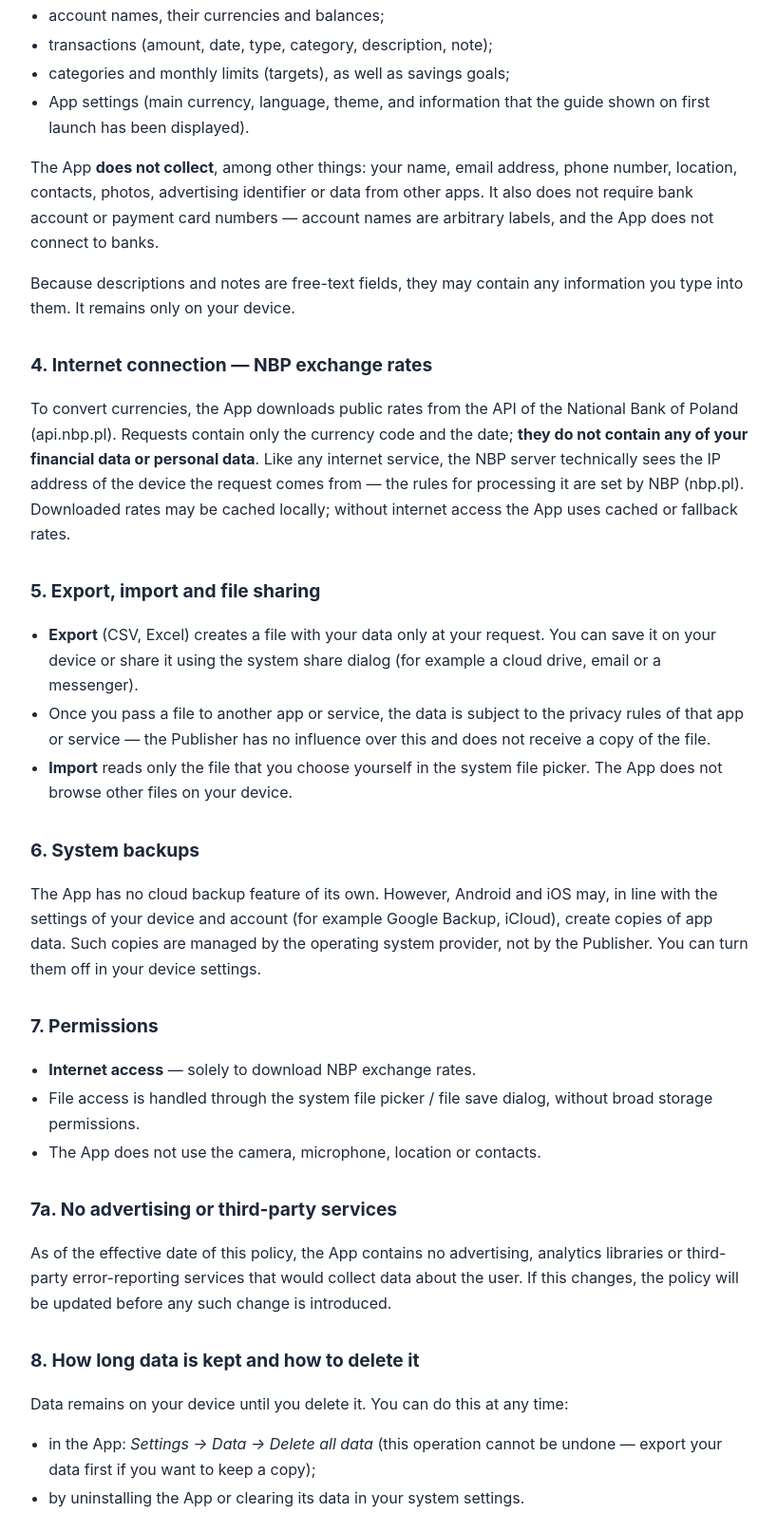
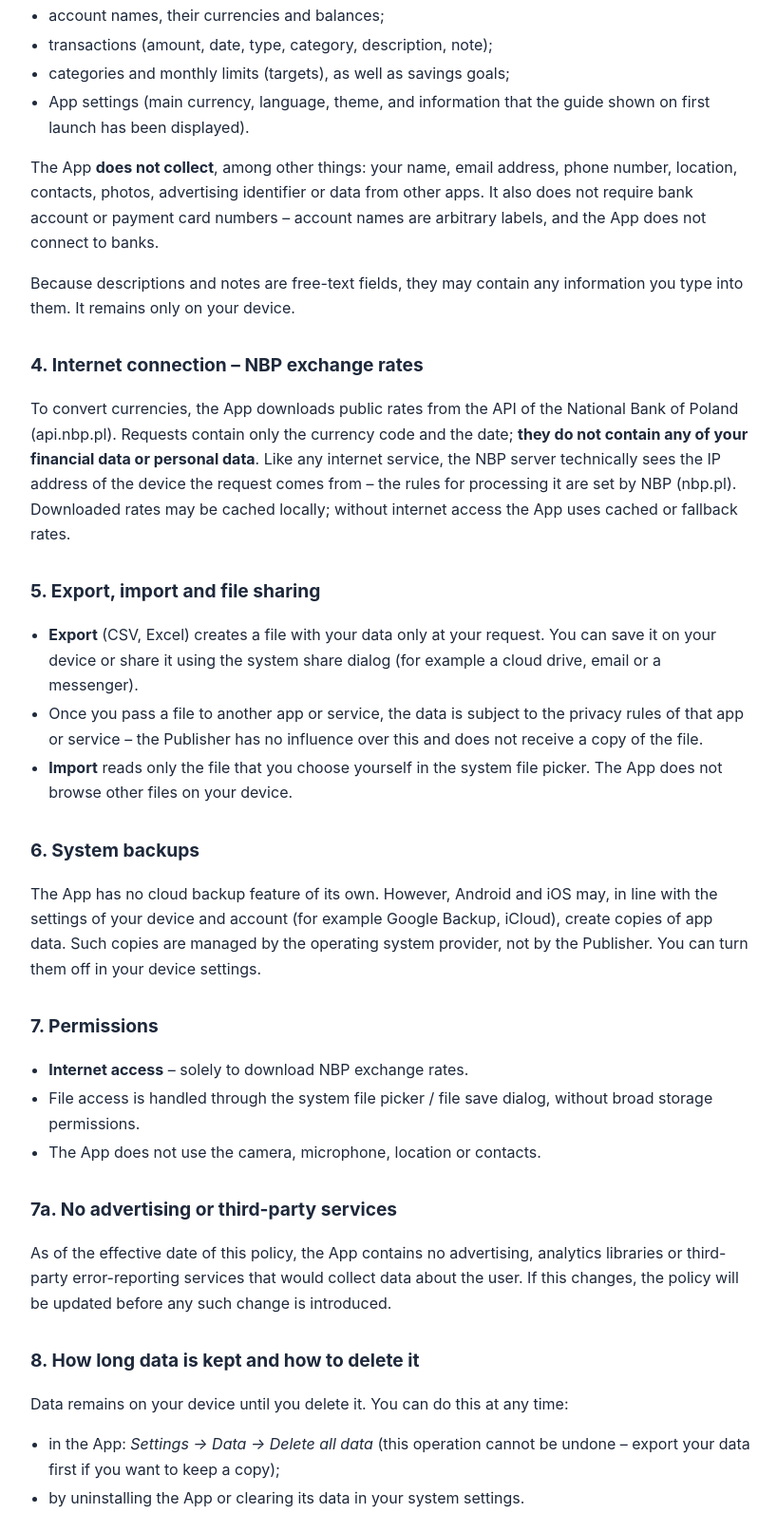
Before and after one commit to przemo98156/Sumara-Budget-Cash-Flow, a plain HTML site: page privacy-policy.html in a window 1280 px wide. Shown: the part 733-2326 px from the top of the page at 95% size, without its empty margins (228-1046 px from the left). Drawn offline with Linux system fonts and the light colour scheme.

Commit message:
Update privacy-policy.html

```diff
--- a/privacy-policy.html
+++ b/privacy-policy.html
@@ -34,16 +34,16 @@ Contact for privacy matters: mobique.studio@gmail.com.</p>
 <li>categories and monthly limits (targets), as well as savings goals;</li>
 <li>App settings (main currency, language, theme, and information that the guide shown on first launch has been displayed).</li>
 </ul>
-<p>The App <strong>does not collect</strong>, among other things: your name, email address, phone number, location, contacts, photos, advertising identifier or data from other apps. It also does not require bank account or payment card numbers — account names are arbitrary labels, and the App does not connect to banks.</p>
+<p>The App <strong>does not collect</strong>, among other things: your name, email address, phone number, location, contacts, photos, advertising identifier or data from other apps. It also does not require bank account or payment card numbers – account names are arbitrary labels, and the App does not connect to banks.</p>
 <p>Because descriptions and notes are free-text fields, they may contain any information you type into them. It remains only on your device.</p>
 
-<h2>4. Internet connection — NBP exchange rates</h2>
-<p>To convert currencies, the App downloads public rates from the API of the National Bank of Poland (api.nbp.pl). Requests contain only the currency code and the date; <strong>they do not contain any of your financial data or personal data</strong>. Like any internet service, the NBP server technically sees the IP address of the device the request comes from — the rules for processing it are set by NBP (nbp.pl). Downloaded rates may be cached locally; without internet access the App uses cached or fallback rates.</p>
+<h2>4. Internet connection – NBP exchange rates</h2>
+<p>To convert currencies, the App downloads public rates from the API of the National Bank of Poland (api.nbp.pl). Requests contain only the currency code and the date; <strong>they do not contain any of your financial data or personal data</strong>. Like any internet service, the NBP server technically sees the IP address of the device the request comes from – the rules for processing it are set by NBP (nbp.pl). Downloaded rates may be cached locally; without internet access the App uses cached or fallback rates.</p>
 
 <h2>5. Export, import and file sharing</h2>
 <ul>
 <li><strong>Export</strong> (CSV, Excel) creates a file with your data only at your request. You can save it on your device or share it using the system share dialog (for example a cloud drive, email or a messenger).</li>
-<li>Once you pass a file to another app or service, the data is subject to the privacy rules of that app or service — the Publisher has no influence over this and does not receive a copy of the file.</li>
+<li>Once you pass a file to another app or service, the data is subject to the privacy rules of that app or service – the Publisher has no influence over this and does not receive a copy of the file.</li>
 <li><strong>Import</strong> reads only the file that you choose yourself in the system file picker. The App does not browse other files on your device.</li>
 </ul>
 
@@ -52,7 +52,7 @@ Contact for privacy matters: mobique.studio@gmail.com.</p>
 
 <h2>7. Permissions</h2>
 <ul>
-<li><strong>Internet access</strong> — solely to download NBP exchange rates.</li>
+<li><strong>Internet access</strong> – solely to download NBP exchange rates.</li>
 <li>File access is handled through the system file picker / file save dialog, without broad storage permissions.</li>
 <li>The App does not use the camera, microphone, location or contacts.</li>
 </ul>
@@ -63,12 +63,12 @@ Contact for privacy matters: mobique.studio@gmail.com.</p>
 <h2>8. How long data is kept and how to delete it</h2>
 <p>Data remains on your device until you delete it. You can do this at any time:</p>
 <ul>
-<li>in the App: <em>Settings → Data → Delete all data</em> (this operation cannot be undone — export your data first if you want to keep a copy);</li>
+<li>in the App: <em>Settings → Data → Delete all data</em> (this operation cannot be undone – export your data first if you want to keep a copy);</li>
 <li>by uninstalling the App or clearing its data in your system settings.</li>
 </ul>
 
 <h2>9. Your rights</h2>
-<p>Because the Publisher does not hold your data, it cannot provide, correct or delete it on your behalf — you have full control within the App itself. If you nevertheless believe that your personal data is being processed unlawfully, you have the right to lodge a complaint with the supervisory authority — in Poland, the President of the Personal Data Protection Office (uodo.gov.pl) — or with the authority in your own country of residence. You can also write to the address given in section 1 on privacy matters.</p>
+<p>Because the Publisher does not hold your data, it cannot provide, correct or delete it on your behalf – you have full control within the App itself. If you nevertheless believe that your personal data is being processed unlawfully, you have the right to lodge a complaint with the supervisory authority – in Poland, the President of the Personal Data Protection Office (uodo.gov.pl) – or with the authority in your own country of residence. You can also write to the address given in section 1 on privacy matters.</p>
 
 <h2>10. Children</h2>
 <p>The App is not directed at children under 16 years of age, and the Publisher does not knowingly collect any data from children.</p>
```
